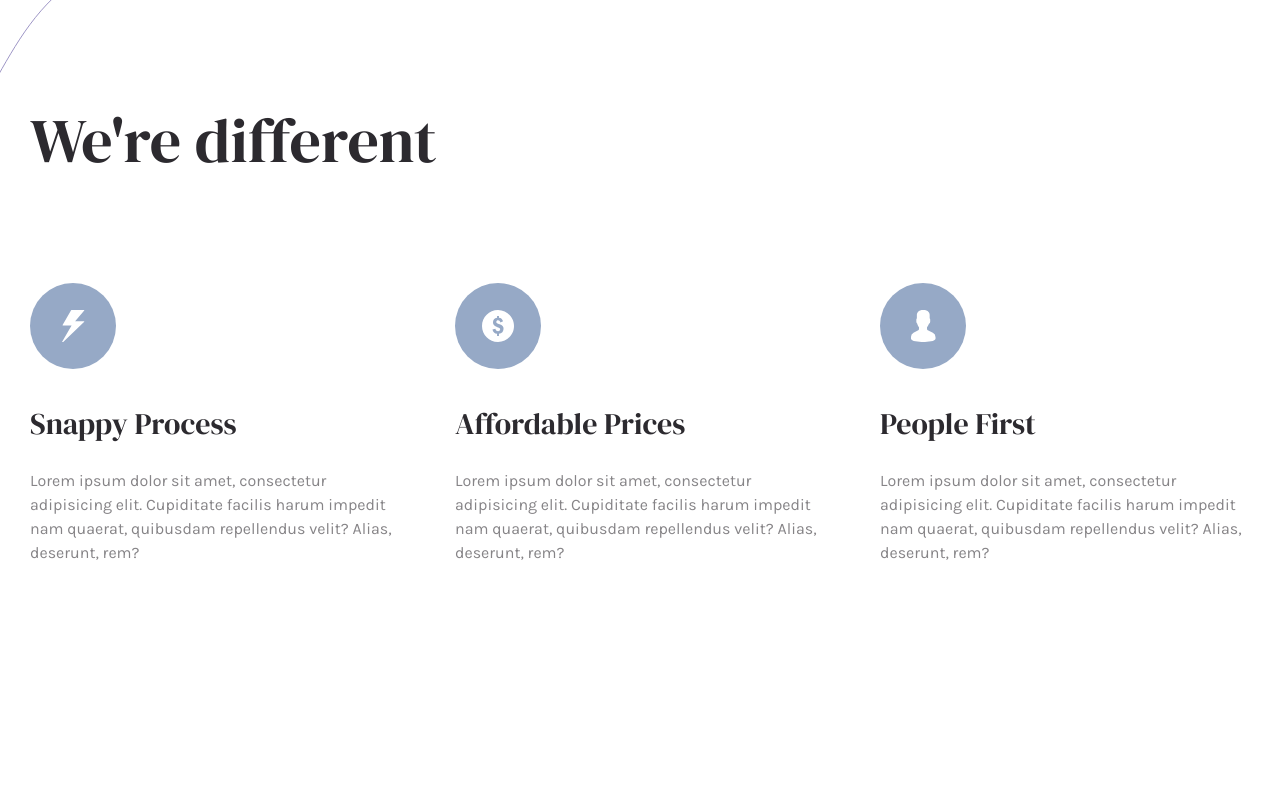
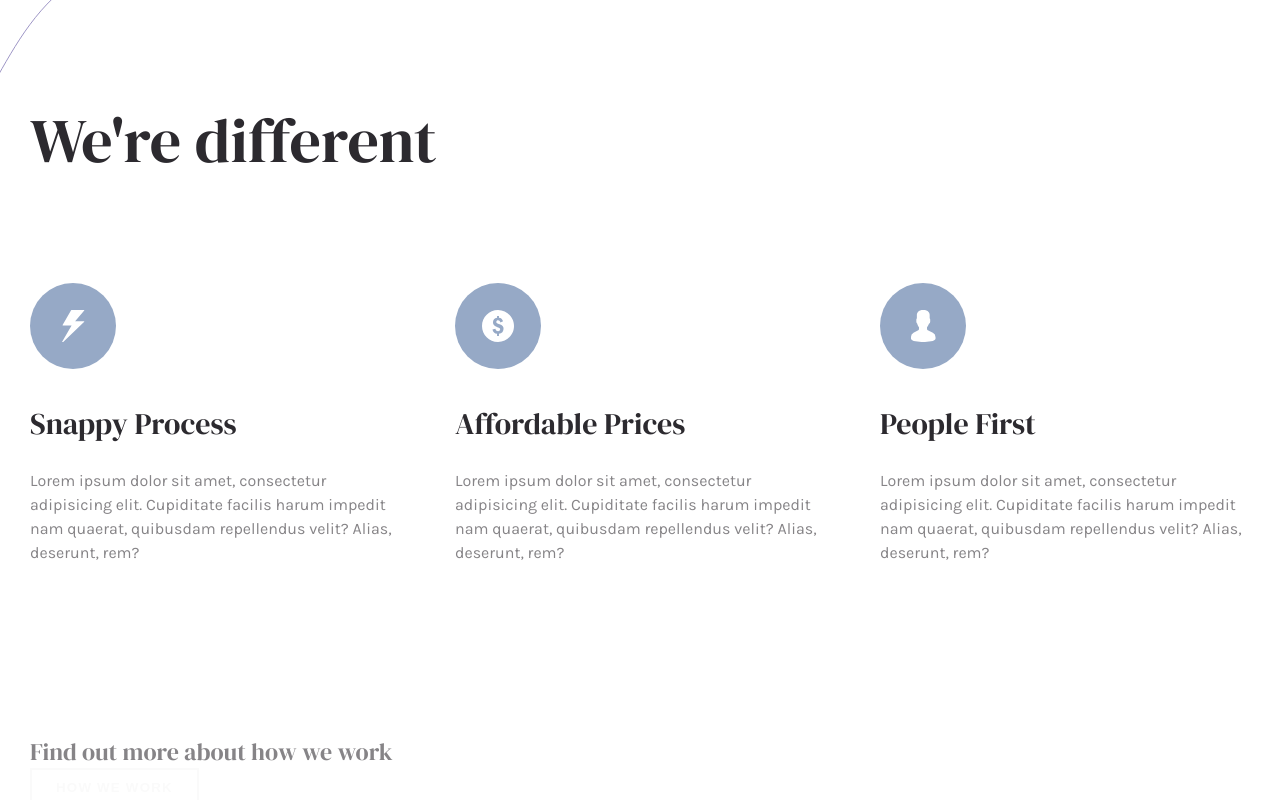
Before and after one commit to T-DubX/insure-landing-page-master, a React app: page / in a window 1280 px wide. Shown: the part 963-1763 px from the top of the page. Before the commit the page ends 1698 px from the top, so only its background shows below. Built offline with nearby package versions, Linux system fonts and the light colour scheme.

Commit message:
add about us section

```diff
--- a/src/App.tsx
+++ b/src/App.tsx
@@ -1,6 +1,7 @@
 import {Header} from "./layout/header/Header";
 import {Main} from "./layout/section/main/Main";
 import { Advantages } from './layout/section/advantages/Advantages';
+import {AboutUs} from "./layout/section/aboutUs/AboutUs";
 
 
 function App() {
@@ -9,6 +10,7 @@ function App() {
             <Header/>
             <Main/>
             <Advantages />
+            <AboutUs/>
         </div>
     );
 }
--- /dev/null
+++ b/src/layout/section/aboutUs/AboutUs.tsx
@@ -0,0 +1,21 @@
+import React from 'react';
+import styled from "styled-components";
+import {Container} from "../../../components/Container";
+import {Button} from "../../../components/Button";
+import {theme} from "../../../styles/Theme";
+
+export const AboutUs = () => {
+    return (
+        <StyledAboutUs>
+            <Container>
+                <h2>Find out more about how we work</h2>
+                <Button color={theme.colors.fontDarkBg}>how we work</Button>
+            </Container>
+            {/*p80-60*/}
+        </StyledAboutUs>
+    );
+};
+
+const StyledAboutUs = styled.section`
+
+`
```
